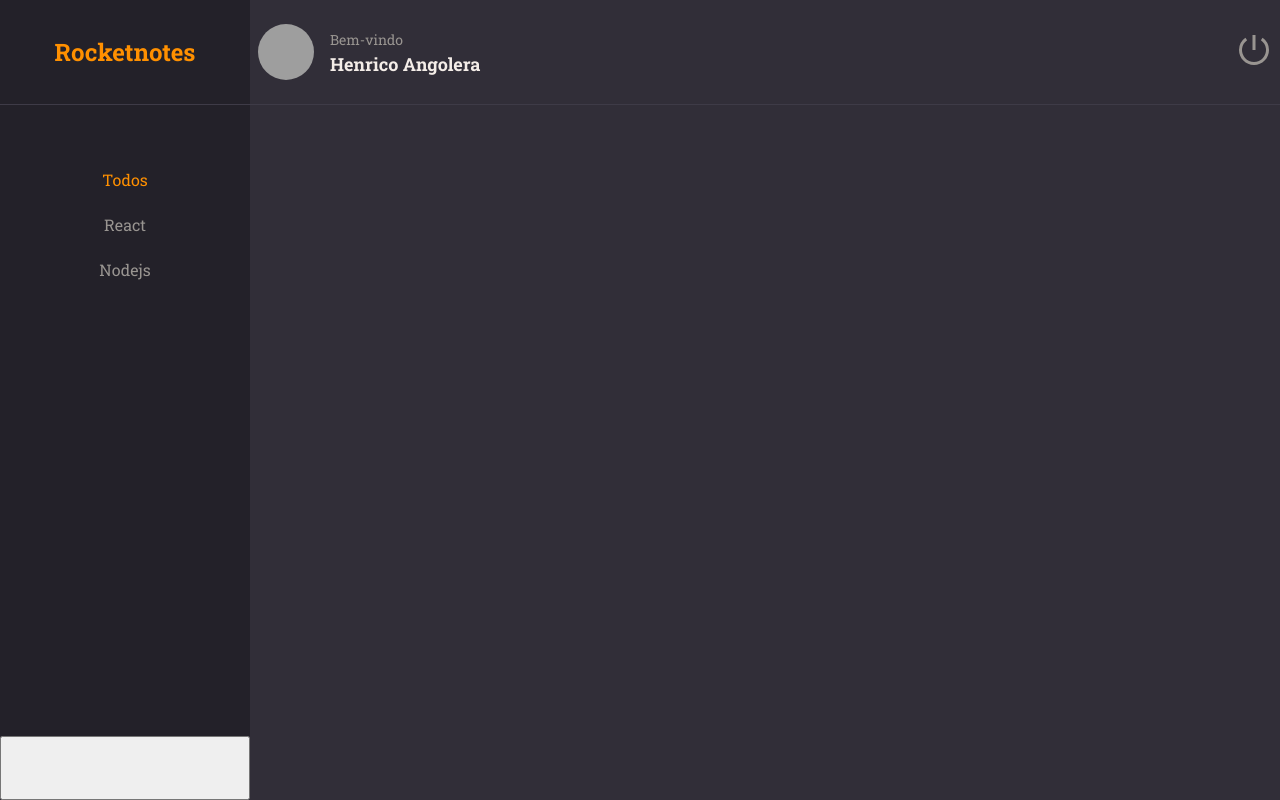
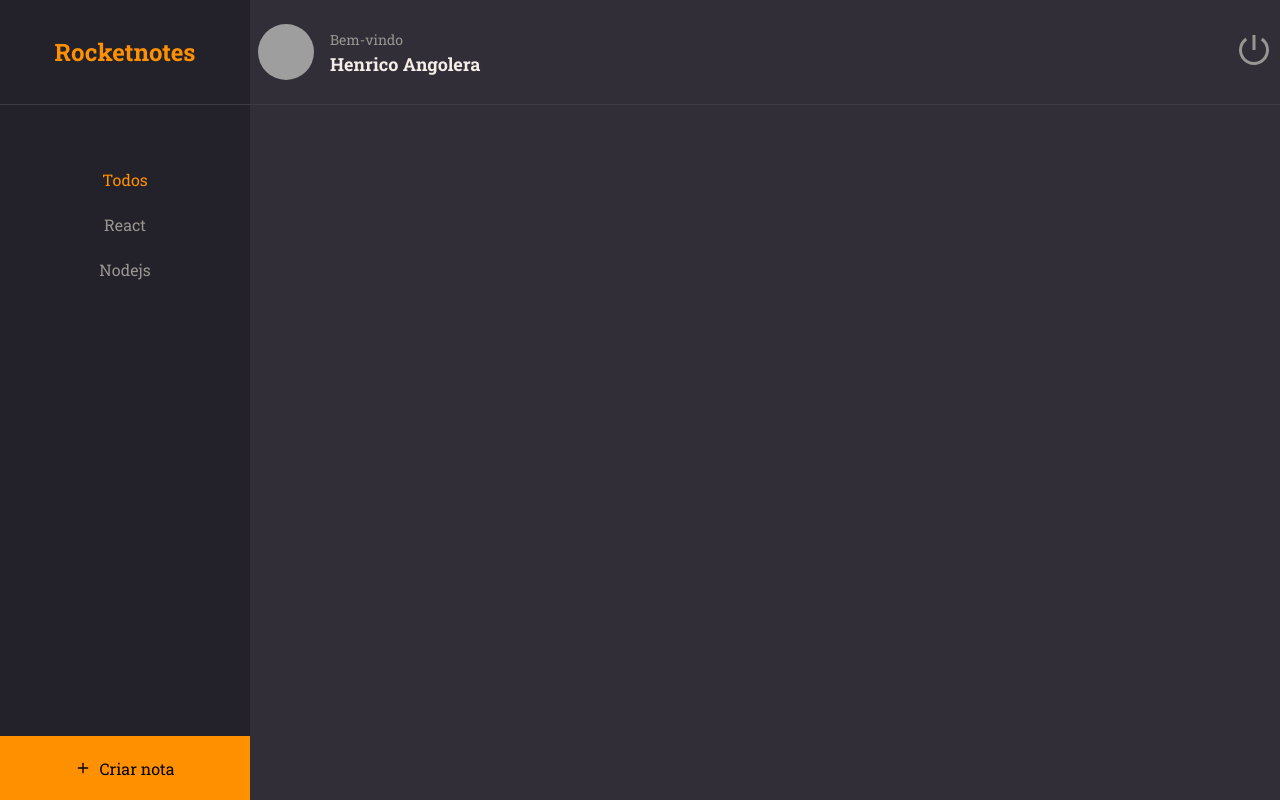
Before and after one commit to HenricoAngolera/rocketnotes, a React (Vite) app: page / in a window 1280 px wide. Built offline with nearby package versions, Linux system fonts and the light colour scheme; grey boxes are pictures that could not be loaded.

Commit message:
create note button

```diff
--- a/src/pages/Home/index.jsx
+++ b/src/pages/Home/index.jsx
@@ -1,3 +1,5 @@
+import { FiPlus } from 'react-icons/fi';
+
 import { Container, Brand, Menu, Search, Content, NewNote } from './styles';
 
 import { Header } from '../../components/Header';
@@ -25,7 +27,8 @@
 
       </Content>
       <NewNote>
-
+        <FiPlus />
+        Criar nota
       </NewNote>
     </Container>
   );
--- a/src/pages/Home/styles.js
+++ b/src/pages/Home/styles.js
@@ -56,4 +56,15 @@
 
 export const NewNote = styled.button`
   grid-area: newnote;
+
+  background-color: ${({ theme }) => theme.COLORS.ORANGE};
+  border: none;
+
+  display: flex;
+  align-items: center;
+  justify-content: center;
+
+  svg {
+    margin-right: 8px;
+  }
 `;
```
